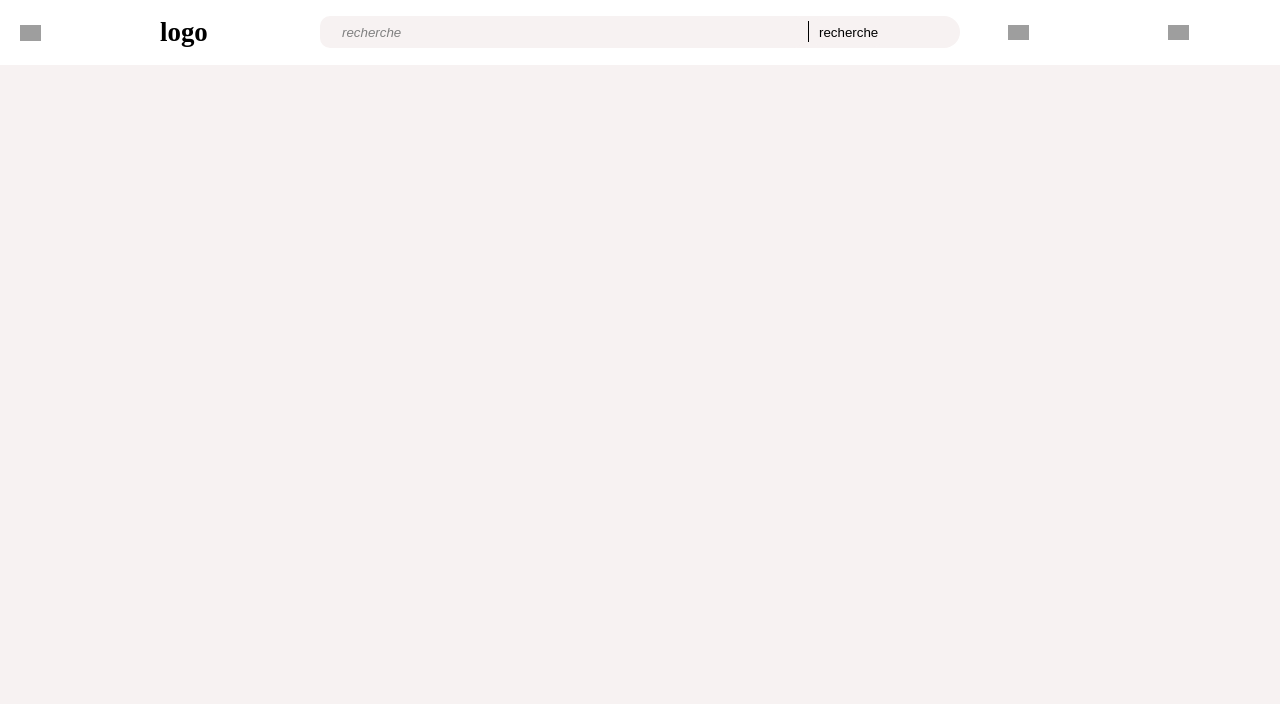
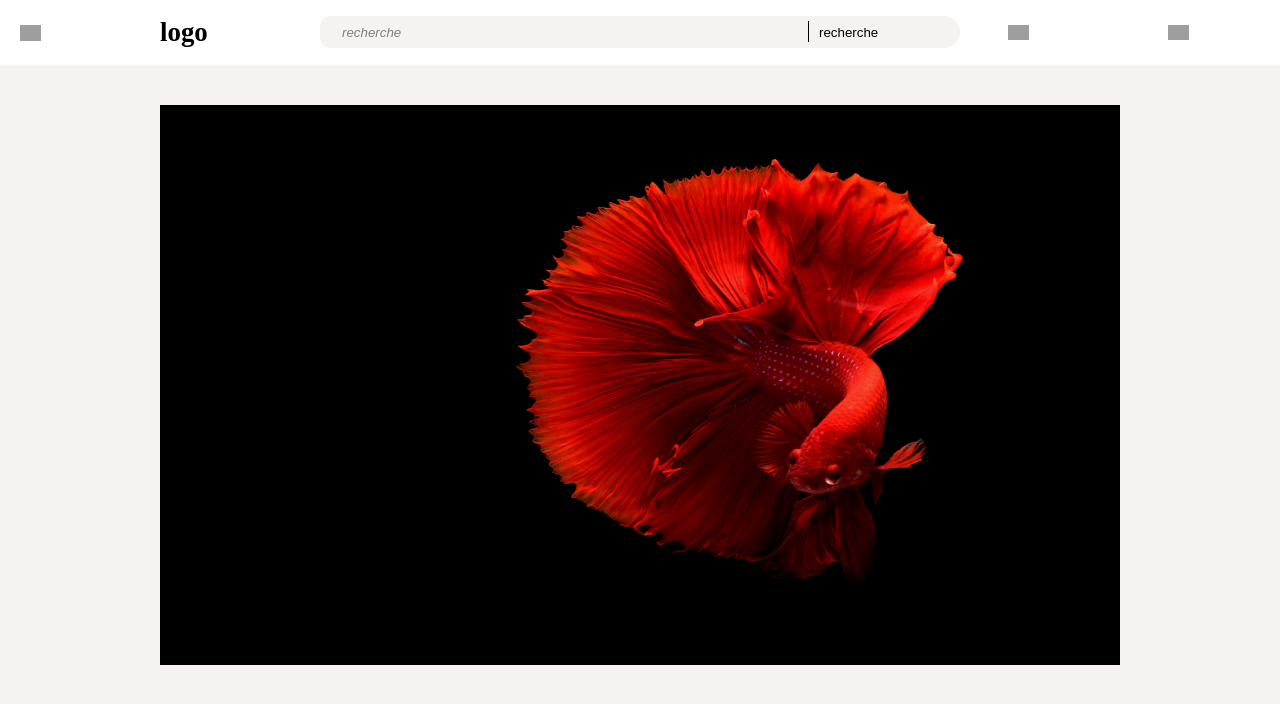
Before and after one commit to sylla156/pratique_e-commerce, a PHP site: page / in a window 1280 px wide. Shown: the top 704 px of the page. Run offline with PHP 8.4, Linux system fonts and the light colour scheme; grey boxes are pictures that could not be loaded.

Commit message:
feat: mise en place du css de carousel

```diff
--- a/public/design/css/style.css
+++ b/public/design/css/style.css
@@ -52,6 +52,7 @@
   margin: 0px;
   background-color: #f7f2f2;
   color: #000000;
+  overflow-x: hidden;
 }
 
 .main {
@@ -211,5 +212,85 @@
 .main__nav--parentList-child {
   list-style: none;
 }
+.main__carousel {
+  padding: 0px;
+  margin: 0px;
+  display: flex;
+  justify-content: center;
+  align-items: center;
+}
+@media all and (max-width: 1800px) and (min-width: 1025px) {
+  .main__carousel {
+    width: 100vw;
+    height: 80vh;
+  }
+}
+@media all and (max-width: 1024px) and (min-width: 681px) {
+  .main__carousel {
+    width: 100vw;
+    height: 50vh;
+  }
+}
+@media all and (max-width: 680px) and (min-width: 0px) {
+  .main__carousel {
+    width: 100vw;
+    height: 50vh;
+  }
+}
+.main__carousel--main {
+  padding: 0px;
+  margin: 0px;
+  overflow: hidden;
+}
+@media all and (max-width: 1800px) and (min-width: 1025px) {
+  .main__carousel--main {
+    width: 75vw;
+    height: 70vh;
+  }
+}
+@media all and (max-width: 1024px) and (min-width: 681px) {
+  .main__carousel--main {
+    width: 85vw;
+    height: 40vh;
+  }
+}
+@media all and (max-width: 680px) and (min-width: 0px) {
+  .main__carousel--main {
+    width: 95vw;
+    height: 45vh;
+  }
+}
+.main__carousel--main ul {
+  padding: 0px;
+  margin: 0px;
+  display: flex;
+  justify-content: flex-start;
+  align-items: center;
+  transition: all 1s;
+}
+.main__carousel--main ul li {
+  list-style: none;
+  display: flex;
+  justify-content: center;
+  align-items: center;
+}
+@media all and (max-width: 1800px) and (min-width: 1025px) {
+  .main__carousel--main ul a img {
+    width: 75vw;
+    height: 70vh;
+  }
+}
+@media all and (max-width: 1024px) and (min-width: 681px) {
+  .main__carousel--main ul a img {
+    width: 85vw;
+    height: 40vh;
+  }
+}
+@media all and (max-width: 680px) and (min-width: 0px) {
+  .main__carousel--main ul a img {
+    width: 95vw;
+    height: 45vh;
+  }
+}
 
 /*# sourceMappingURL=style.css.map */
--- a/public/design/scss/module/_mixin.scss
+++ b/public/design/scss/module/_mixin.scss
@@ -32,3 +32,11 @@
         @content;
     }
 }
+
+/// @author sylla ibrahim
+/// @param  {int} $width la largeur
+/// @param {int} $heigth la hauteur
+@mixin dimension($width: auto,$heigth: auto) {
+    width: $width;
+    height: $heigth;
+}
--- a/public/design/scss/style.scss
+++ b/public/design/scss/style.scss
@@ -9,6 +9,7 @@
     @include boite(0px, 0px);
     background-color: $principaleBackgroundColor;
     color: $principaleTextColor;
+    overflow-x: hidden;
 }
 
 //=== === === === === === === === === ===
@@ -43,6 +44,7 @@
             img {
                 @include boite(15px 10px 10px 10px, 10px);
                 transition: transform 0.3s;
+
                 &:hover {
                     background-color: $principaleBackgroundColor;
                 }
@@ -162,6 +164,7 @@
         transition: all 0.6s;
         position: absolute;
         right: 0;
+
         &--parentList {
             opacity: 0;
             @include boite(10px, 10px);
@@ -176,4 +179,69 @@
             }
         }
     }
+
+
+    &__carousel {
+        @include boite;
+        @include flex;
+
+        @include media('pc') {
+            @include dimension(100vw, 80vh);
+        }
+
+        @include media('tablette') {
+            @include dimension(100vw, 50vh);
+        }
+
+        @include media('mobile') {
+            @include dimension(100vw, 50vh);
+
+        }
+
+        // background-color: #000;
+        &--main {
+            @include boite;
+            overflow:hidden;
+            @include media('pc') {
+                @include dimension(75vw, 70vh);
+            }
+
+            @include media('tablette') {
+                @include dimension(85vw, 40vh);
+
+            }
+
+            @include media('mobile') {
+                @include dimension(95vw, 45vh);
+            }
+
+            // background-color: #fff;
+
+            ul {
+                @include boite;
+                @include flex(flex-start);
+
+                li {
+                    list-style: none;
+                    @include flex;
+                }
+
+                transition: all 1s;
+                a img {
+                    @include media('pc') {
+                        @include dimension(75vw, 70vh);
+                    }
+
+                    @include media('tablette') {
+                        @include dimension(85vw, 40vh);
+
+                    }
+
+                    @include media('mobile') {
+                        @include dimension(95vw, 45vh);
+                    }
+                }
+            }
+        }
+    }
 }
--- a/public/layout.php
+++ b/public/layout.php
@@ -67,8 +67,26 @@
 
         <!-- === === === === === === === === === ===
         === === la finision de nav === ===
-                 === === === === === === === === === === --
+                 === === === === === === === === === === -->
 
+
+
+        <div class="main__carousel">
+            <div class="main__carousel--main">
+                <ul class="main__carousel--main-parentElement">
+                    <li class="main__carousel--main-parentElement_element"><a href="./"><img src="./picture/carousel/pc0.jpg" alt="image" srcset=""></a></li>
+                    <li class="main__carousel--main-parentElement_element"><a href="./"><img src="./picture/carousel/pc1.jpg" alt="image" srcset=""></a></li>
+                    <li class="main__carousel--main-parentElement_element"><a href="./"><img src="./picture/carousel/pc2.jpg" alt="image" srcset=""></a></li>
+                    <li class="main__carousel--main-parentElement_element"><a href="./"><img src="./picture/carousel/pc3.jpg" alt="image" srcset=""></a></li>
+                    <li class="main__carousel--main-parentElement_element"><a href="./"><img src="./picture/carousel/pc4.jpg" alt="image" srcset=""></a></li>
+                    <li class="main__carousel--main-parentElement_element"><a href="./"><img src="./picture/carousel/pc5.jpg" alt="image" srcset=""></a></li>
+                    <li class="main__carousel--main-parentElement_element"><a href="./"><img src="./picture/carousel/pc6.jpg" alt="image" srcset=""></a></li>
+                    <li class="main__carousel--main-parentElement_element"><a href="./"><img src="./picture/carousel/pc7.jpg" alt="image" srcset=""></a></li>
+                    <li class="main__carousel--main-parentElement_element"><a href="./"><img src="./picture/carousel/pc8.jpg" alt="image" srcset=""></a></li>
+                </ul>
+            </div>
+        </div>
+<!--
         <section class="main__section">
             <div class="main__section--rein">Lorem ipsum dolor sit amet consectetur adipisicing elit. Facere id corporis
                 quas quo molestiae. Ratione veniam dolor, quod nobis illo necessitatibus saepe doloribus deserunt
@@ -82,7 +100,7 @@
                 Laboriosam assumenda sed dicta ullam animi labore, accusamus, dolorem necessitatibus modi esse soluta
                 officia et odio fuga, magnam blanditiis ea enim corporis ut? Fuga ipsa veniam explicabo! Autem, itaque
                 eveniet!</div>
-        </section>
+        </section> -->
 
 
     </main>
```
Also changed, not shown: public/js/main.js (+7 -0 lines), sassdoc/index.html (+44 -7 lines), 1 other file.
